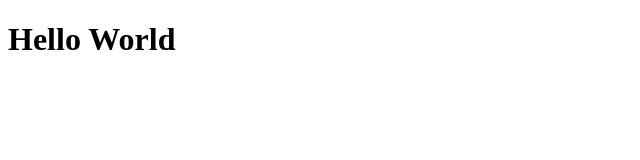
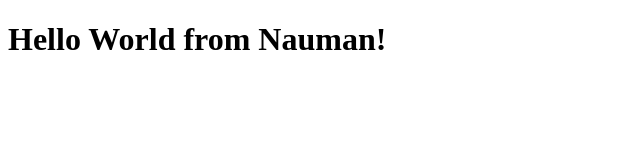
Before and after one commit to NaumanMunir9/freelancing-bootcamp, a plain HTML site: page index.html in a window 1280 px wide. Shown: the whole page, without its empty margins (0-640 px from the left). Drawn offline with Linux system fonts and the light colour scheme.

Commit message:
updated the index.html with my name.

```diff
--- a/index.html
+++ b/index.html
@@ -6,6 +6,6 @@
   <title>Freelancing and Remote Work Bootcamp</title>
 </head>
 <body>
-  <h1>Hello World</h1>
+  <h1>Hello World from Nauman!</h1>
 </body>
 </html>
```
